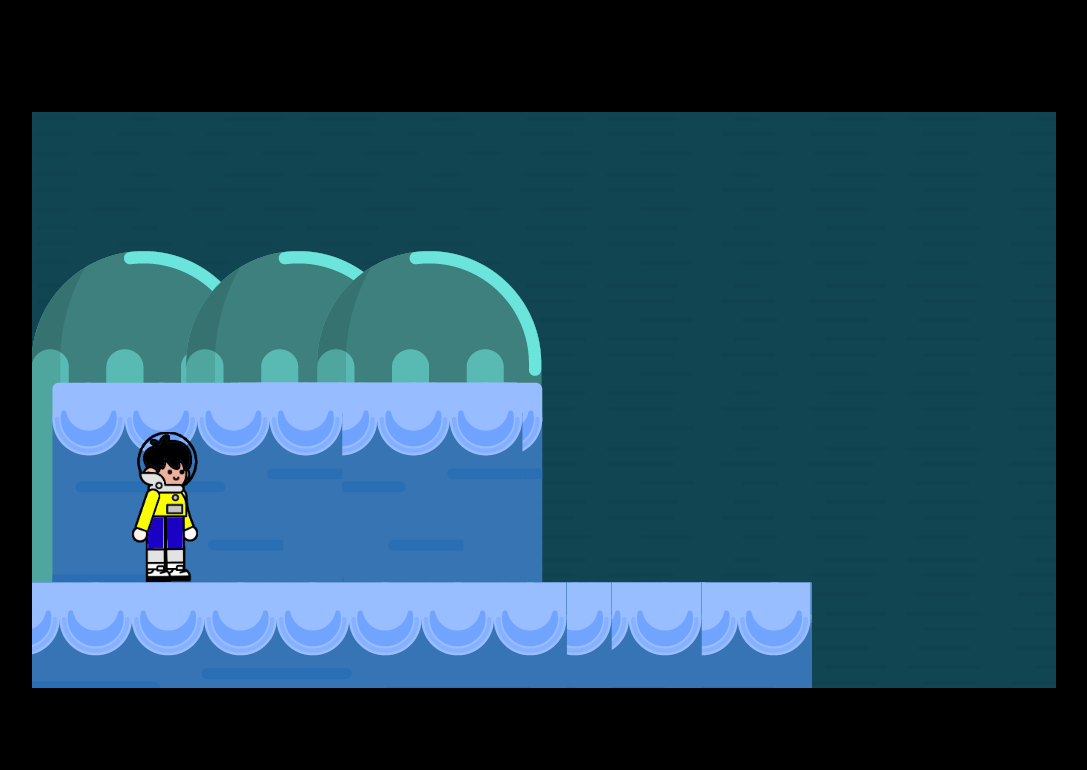
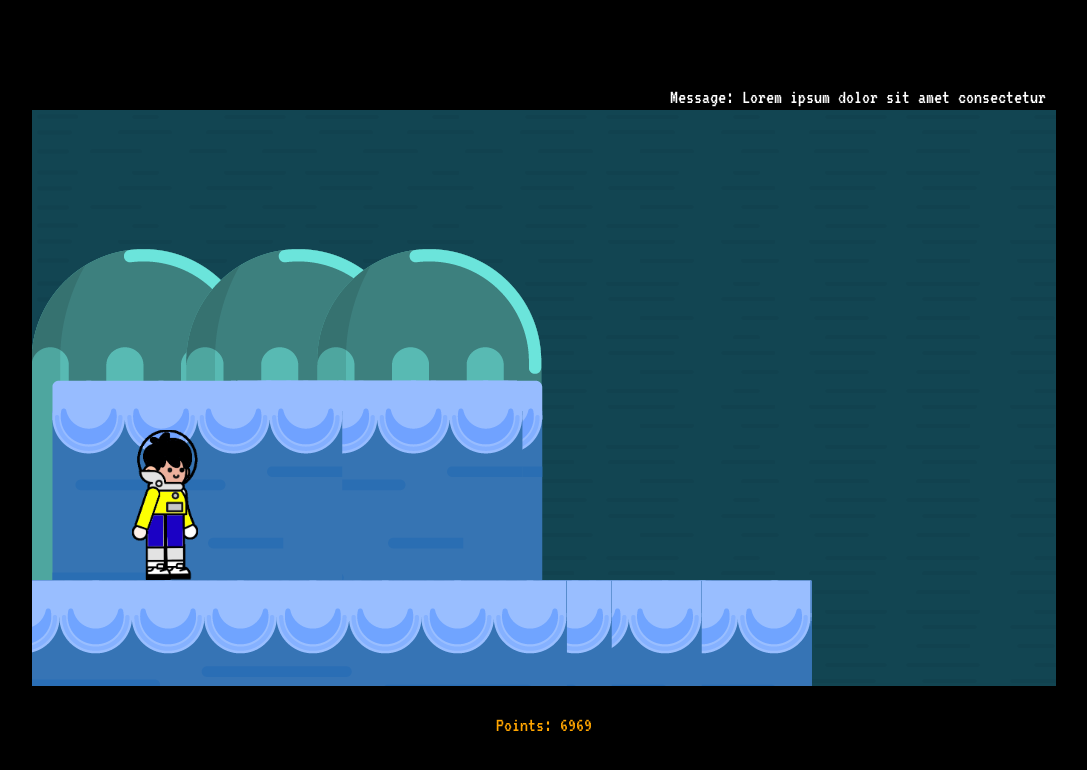
Before and after one commit to rushil1904/Custom-Mario, a website built with webpack: page game/src/index.html in a window 1280 px wide. Shown: the whole page, without its empty margins (96-1183 px from the left). Built offline with nearby package versions, Linux system fonts and the light colour scheme.

Commit message:
Added text

```diff
--- a/game/src/index.html
+++ b/game/src/index.html
@@ -4,6 +4,7 @@
     <meta charset="UTF-8" />
     <title>Bhati Custom Mario</title>
     <style>
+      @import url("https://fonts.googleapis.com/css2?family=Inter:wght@400;600;700&family=VT323&display=swap");
       body {
         margin: 0;
         background-color: black;
@@ -12,9 +13,37 @@
         justify-content: center;
         height: 100vh;
       }
+      .messages {
+        color: white;
+        display: flex;
+        position: absolute;
+        justify-content: right;
+        width: 1004px;
+        height: 666px;
+        font-family: "VT323", monospace;
+        font-size: 20px;
+      }
+      .points {
+        color: orange;
+        display: flex;
+        position: absolute;
+        justify-content: center;
+        width: 1004px;
+        font-family: "VT323", monospace;
+        font-size: 20px;
+        padding-top: 650px;
+      }
     </style>
   </head>
   <body>
-    <canvas></canvas>
+    <div class="messages">
+      <p>Message: Lorem ipsum dolor sit amet consectetur</p>
+    </div>
+    <div class="canvas">
+      <canvas></canvas>
+    </div>
+    <div class="points">
+      <p>Points: 6969</p>
+    </div>
   </body>
 </html>
```
Also changed, not shown: 1 other file.
